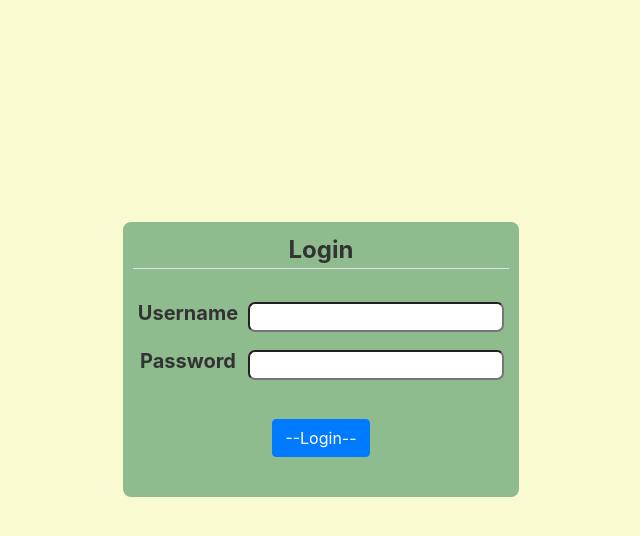
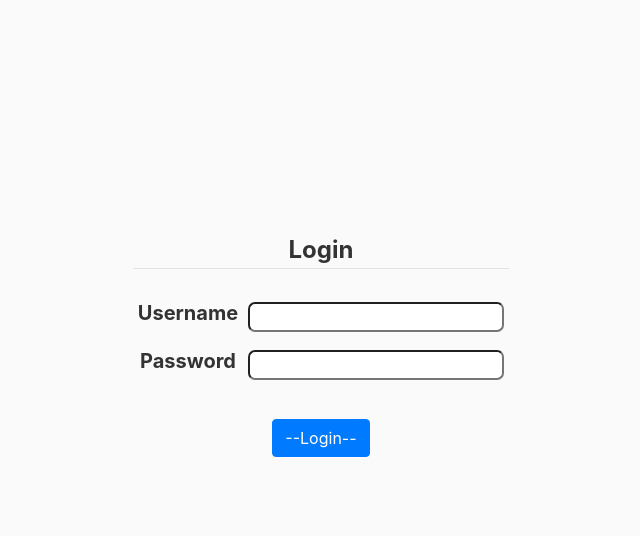
Before and after one commit to AjayReddyK/Lms-Lite, a Django app: page / in a window 1280 px wide. Shown: the part 56-592 px from the top of the page, without its empty margins (243-883 px from the left). Run offline with Django 3.2, Linux system fonts and the light colour scheme; some libraries are stand-ins or nearby versions.

Commit message:
Update login.html

```diff
--- a/user/templates/user/login.html
+++ b/user/templates/user/login.html
@@ -18,7 +18,7 @@
 			padding: 10px;
 			position: relative;
 			margin-top: 50%;
-			background-color: darkseagreen;
+
 			border-radius: 8px;
 		}
 		.loginbtn{
@@ -28,7 +28,6 @@
 			font-size: 20px;
 		}
 		body{
-			background-color: lightgoldenrodyellow;
 		}
 		input{
 			border-radius: 7px;
```
